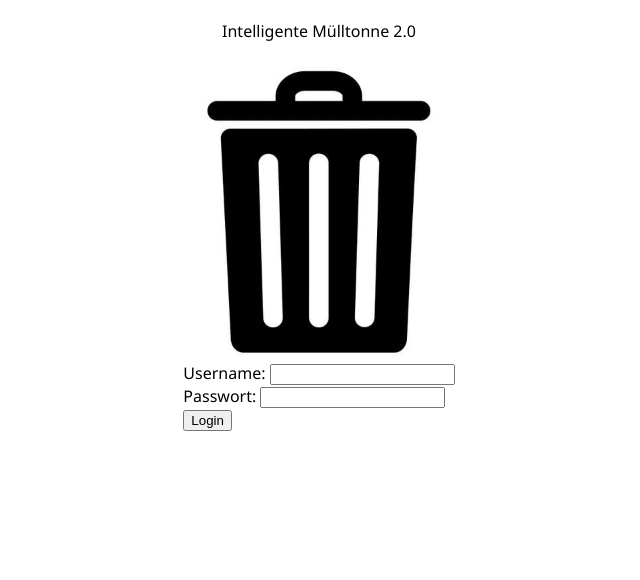
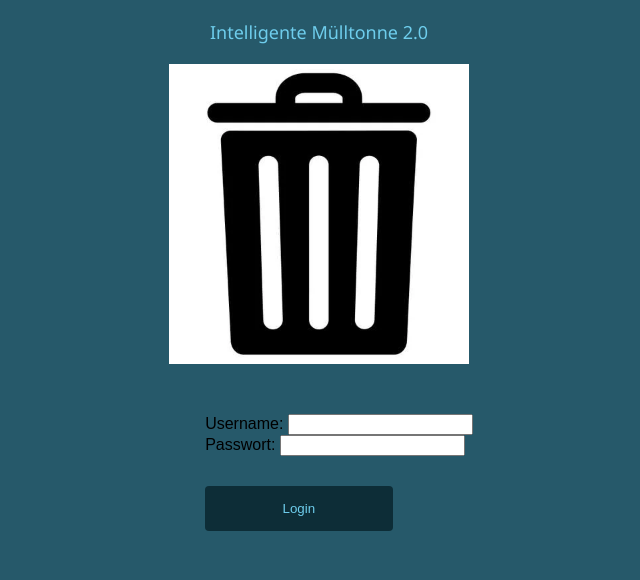
Before and after one commit to Philipp0497/Mechpro_Muell, a PHP site: page / in a window 1280 px wide. Shown: the top 580 px of the page, without its empty margins (321-961 px from the left). Run offline with PHP 8.4, Linux system fonts and the light colour scheme; some libraries are stand-ins or nearby versions.

Commit message:
Anpassungen
Anpassungen in der Gestaltung
erste JS Anweisung

```diff
--- a/src/css/styles.css
+++ b/src/css/styles.css
@@ -2,29 +2,43 @@ body{
     padding: 0;
     margin: 0;
     font-family: 'Segoe UI', Tahoma, Geneva, Verdana, sans-serif;
+    background-color:rgb(38, 89, 106);
 }
 header{
     padding: 0px;
     margin: 20px;
-}
-
-#BildKleiner{
-    width: 10%;
-    height: 60px;
-}
-#BildKleiner img{
-    width: 100%;
-    height: 100%;
-    object-fit: cover;
+    font-size: large;
+    font-family: 'Segoe UI', Tahoma, Geneva, Verdana, sans-serif;
+    color: rgb(110, 205, 236);
 }
 .mitte{
     display: flex;
     justify-content: center;    /*hozizontal*/
     align-items: center;
 }
+#hintergrundEingabe{
+    padding: 50px;
+    font-family: Arial, Helvetica, sans-serif
+
+}
+button{
+    width: 70%;
+    background-color: rgb(13, 45, 55);
+    color: rgb(110, 205, 236);
+    padding: 15px;
+    margin-top: 30px;
+    border: none;
+    border-radius: 4px;
+    cursor: pointer;
+    }
+button:hover{
+    background-color: rgb(77, 138, 158);
+    color: white;
+    }
+
 
 nav ul{
     list-style: none;
     margin: 0;
-    padding: 0;
+    padding: 50;
 }
--- a/src/css/stylesDetail.css
+++ b/src/css/stylesDetail.css
@@ -2,6 +2,7 @@ body{
     padding-left: 0;
     margin-left: 0px;
     font-family: 'Segoe UI', Tahoma, Geneva, Verdana, sans-serif;
+    background-color:rgb(38, 89, 106);
 }
 header{
     padding: 0px;
--- a/src/css/stylesUebersicht.css
+++ b/src/css/stylesUebersicht.css
@@ -2,6 +2,7 @@ body{
     padding-left: 0;
     margin-left: 0px;
     font-family: 'Segoe UI', Tahoma, Geneva, Verdana, sans-serif;
+    background-color:rgb(38, 89, 106);
 }
 header{
     padding: 0px;
@@ -26,6 +27,7 @@ nav ul{
     margin: 0;
     padding: 0;
     overflow: auto;
+    background-color:rgb(77, 138, 158);
 }
 nav ul ul{
     list-style: none;
--- a/src/index.html
+++ b/src/index.html
@@ -24,26 +24,32 @@
     alt="Mülleimer Bild">
   </div>
 
-  <div>
+  <div id ="hintergrundEingabe">
     <nav class="mitte">
+      <form action="uebersicht.html">
         <ul>
           <li>
             <label for="username">Username:</label>
-          <input id="username">
+            <input id="username" type ="text" name="username">
           </li>
           <li>
-          <label for="Passwort">Passwort:</label>
-          <input id="passwort" type="password">
+            <label for="passwort">Passwort:</label>
+            <input id="passwort" type="password" name="passwort">
           </li>
           <li>
-          <form action="uebersicht.html">
-          <button type="submit">Login</button>
-          </form>
+            <button type="submit" id="ButtonLogin">Login</button>
           </li>
         </ul>
-
+      </form>
     </nav>
   </div>
+  <script>
+    document.getElementById("ButtonLogin").onclick = function()
+    {
+      var name = document.getElementById("username").value;
+      console.log(name);
+    }
+  </script>
   <script src="js/vendor/modernizr-{{MODERNIZR_VERSION}}.min.js"></script>
   <script src="js/app.js"></script>
 
```
Lines whose indentation alone changed are shown as unchanged.
